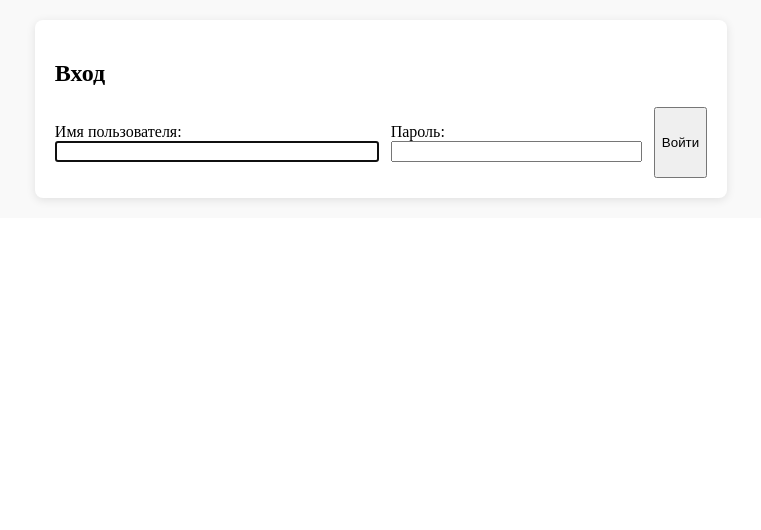
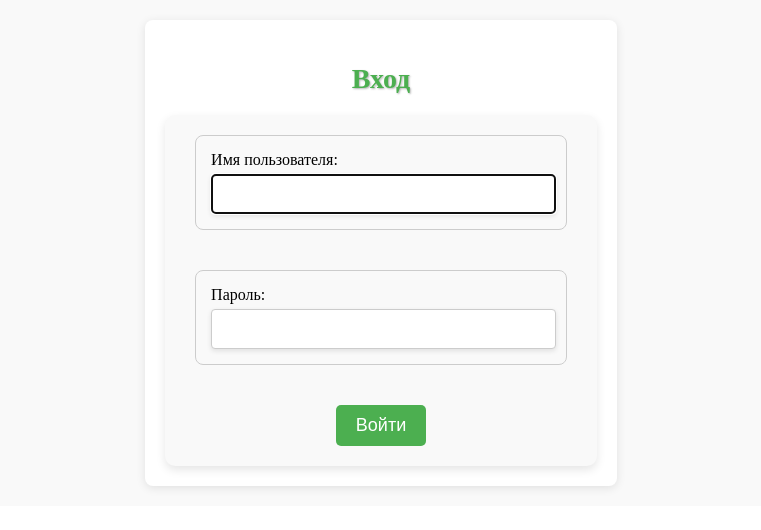
Before and after one commit to SergeiRadchenkov/Django_Recipes, a Django app: page /accounts/login/ in a window 1280 px wide. Shown: the part 105-635 px from the top of the page, without its empty margins (259-1020 px from the left). Run offline with Django 5.2, Linux system fonts and the light colour scheme.

Commit message:
Изменение страницы регистрации

```diff
--- a/resipe_website/recipe_app/static/styles.css
+++ b/resipe_website/recipe_app/static/styles.css
@@ -38,12 +38,6 @@
 
 h3 {
     margin-bottom: 10px; /* Отступ под заголовком */
-}
-
-/* Ограничиваем размер ввода и других элементов формы */
-input, select, textarea {
-    width: 100%; /* Задаем ширину 100% для всех элементов формы */
-    resize: none; /* Запрещаем изменение размера */
 }
 
 /* Стили первой полосы */
@@ -126,15 +120,6 @@
     box-shadow: 0 4px 12px rgba(0, 0, 0, 0.1);
 }
 
-/* Стиль заголовка */
-.section-title {
-    text-align: center;
-    font-size: 27px;
-    color: #4CAF50;
-    margin-bottom: 20px;
-    font-weight: bold;
-}
-
 /* Блоки с рецептами */
 .recipe-cards {
     display: flex;
@@ -197,15 +182,80 @@
     font-size: 18px;
     color: #333;
     margin-bottom: 10px;
-    /* Убираем абсолютное позиционирование */
 }
 
 .section-title {
     text-align: center;
-    font-size: 27px;
+    font-size: 28px;
     font-weight: bold;
     color: #4CAF50;
     margin-bottom: 20px;
-    text-transform: none; /* Убираем верхний регистр */
+    text-transform: none;
+    font-weight: bold;
     text-shadow: 1px 1px 2px rgba(0, 0, 0, 0.3); /* Тень для выразительности */
 }
+
+/* Стили для заголовков секции формы */
+.form-title {
+    font-size: 24px; /* Размер шрифта заголовка */
+    color: #4CAF50; /* Цвет текста */
+    margin-bottom: 10px; /* Отступ снизу */
+    text-shadow: 1px 1px 2px rgba(0, 0, 0, 0.3); /* Тень для выразительности */
+}
+
+/* Стили для кнопки */
+.submit-button {
+    background-color: #4CAF50; /* Цвет фона кнопки */
+    color: white; /* Цвет текста */
+    padding: 10px 20px; /* Внутренние отступы */
+    border: none; /* Убираем границы */
+    border-radius: 5px; /* Закругленные углы */
+    font-size: 18px; /* Размер шрифта */
+    cursor: pointer; /* Указатель курсора на кнопке */
+    transition: background-color 0.3s; /* Плавный переход при наведении */
+}
+
+.submit-button:hover {
+    background-color: #45a049; /* Цвет кнопки при наведении */
+}
+
+/* Стили для элементов формы */
+input, select, textarea {
+    width: 95%; /* Задаем ширину 100% для всех элементов формы */
+    resize: none; /* Запрещаем изменение размера */
+    padding: 10px; /* Внутренний отступ */
+    border: 1px solid #ccc; /* Граница */
+    border-radius: 4px; /* Закругленные углы */
+    box-shadow: 0 2px 5px rgba(0, 0, 0, 0.1); /* Тень для выделения */
+    font-size: 16px; /* Размер шрифта */
+    margin-top: 5px; /* Отступ сверху */
+}
+
+/* Стили для формы логина */
+.login-form {
+    display: flex;
+    flex-direction: column; /* Вертикальное расположение элементов */
+    align-items: center; /* Центрируем элементы */
+    background-color: #f9f9f9; /* Цвет фона формы */
+    padding: 20px; /* Внутренние отступы */
+    border-radius: 10px; /* Закругленные углы */
+    box-shadow: 0 4px 10px rgba(0, 0, 0, 0.1); /* Тень для выделения */
+    max-width: 400px; /* Максимальная ширина формы */
+    margin: auto; /* Центрируем форму по горизонтали */
+}
+
+/* Стили для полей ввода */
+.form-input {
+    width: 95%; /* Задаем ширину 100% для всех элементов формы */
+    padding: 10px; /* Внутренний отступ */
+    border: 1px solid #ccc; /* Граница */
+    border-radius: 4px; /* Закругленные углы */
+    box-shadow: 0 2px 5px rgba(0, 0, 0, 0.1); /* Тень для выделения */
+    font-size: 16px; /* Размер шрифта */
+    margin-top: 5px; /* Отступ сверху */
+}
+
+.registration-form {
+    max-width: 400px;
+    margin: 0 auto;
+}
--- a/resipe_website/recipe_app/templates/base.html
+++ b/resipe_website/recipe_app/templates/base.html
@@ -12,6 +12,20 @@
         .site-title {
             background-image: url("{% static 'images/banner_image.png' %}");
         }
+
+        /* Картинка для страницы "Добавить рецепт" */
+        .add-recipe-background {
+            background-image: url("{% static 'images/back_image.jpg' %}");
+            background-size: cover;
+            background-position: center;
+            min-height: 100vh;
+            padding: 20px;
+            /*
+            background-size: cover;
+            background-repeat: no-repeat;
+            background-attachment: fixed;*/
+        }
+
     </style>
 </head>
 <body>
@@ -48,8 +62,8 @@
     </div>
     {% endif %}
 
-    <!-- Основной контент -->
-    <div class="content-container">
+    <!-- Основной контент с условием для фона -->
+    <div class="content-container {% if request.path == '/recipe/add/' %}add-recipe-background{% endif %}"> <!-- Проверяем путь -->
         <div class="content">
             <main>
                 {% block content %}{% endblock %}
--- a/resipe_website/recipe_app/templates/registration/login.html
+++ b/resipe_website/recipe_app/templates/registration/login.html
@@ -1,13 +1,22 @@
+<!-- recipe_app/templates/registration/login.html -->
 <!-- recipe_app/templates/registration/login.html -->
 {% extends 'base.html' %}
+{% load form_tags %}  <!-- Загрузка пользовательских тегов -->
 
 {% block title %}Вход{% endblock %}
 
 {% block content %}
-<h2>Вход</h2>
-<form method="post" action="{% url 'login' %}">
+<h2 class="section-title">Вход</h2>
+<form method="post" action="{% url 'login' %}" class="login-form">
     {% csrf_token %}
-    {{ form.as_p }}
-    <button type="submit">Войти</button>
+    <div class="form-section">
+        {{ form.username.label_tag }}
+        {{ form.username|add_class:"form-input" }}  <!-- Использование пользовательского фильтра -->
+    </div>
+    <div class="form-section">
+        {{ form.password.label_tag }}
+        {{ form.password|add_class:"form-input" }}  <!-- Использование пользовательского фильтра -->
+    </div>
+    <button type="submit" class="submit-button">Войти</button>
 </form>
 {% endblock %}
--- /dev/null
+++ b/resipe_website/recipe_app/templatetags/form_tags.py
@@ -0,0 +1,8 @@
+# recipe_app/templatetags/form_tags.py
+from django import template
+
+register = template.Library()
+
+@register.filter(name='add_class')
+def add_class(field, css_class):
+    return field.as_widget(attrs={'class': css_class})
```
Also changed, not shown: resipe_website/recipe_app/templates/recipes/add_recipe.html (+9 -9 lines), resipe_website/recipe_app/templates/registration/register.html (+20 -4 lines), resipe_website/db.sqlite3, resipe_website/media/recipes/images/Паэлья_с_морепродуктами.jpg (added), resipe_website/recipe_app/static/images/back_image.jpg (added), resipe_website/recipe_app/templatetags/__init__.py (added).
